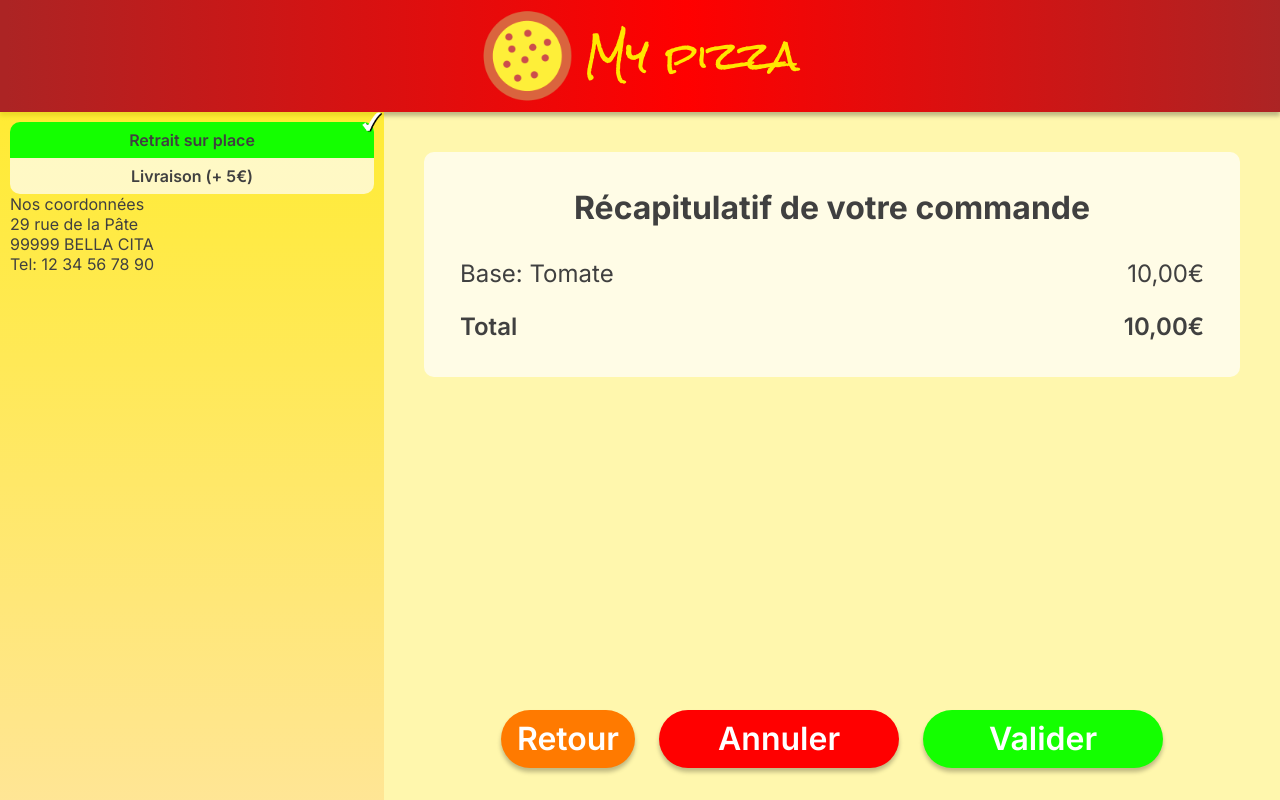
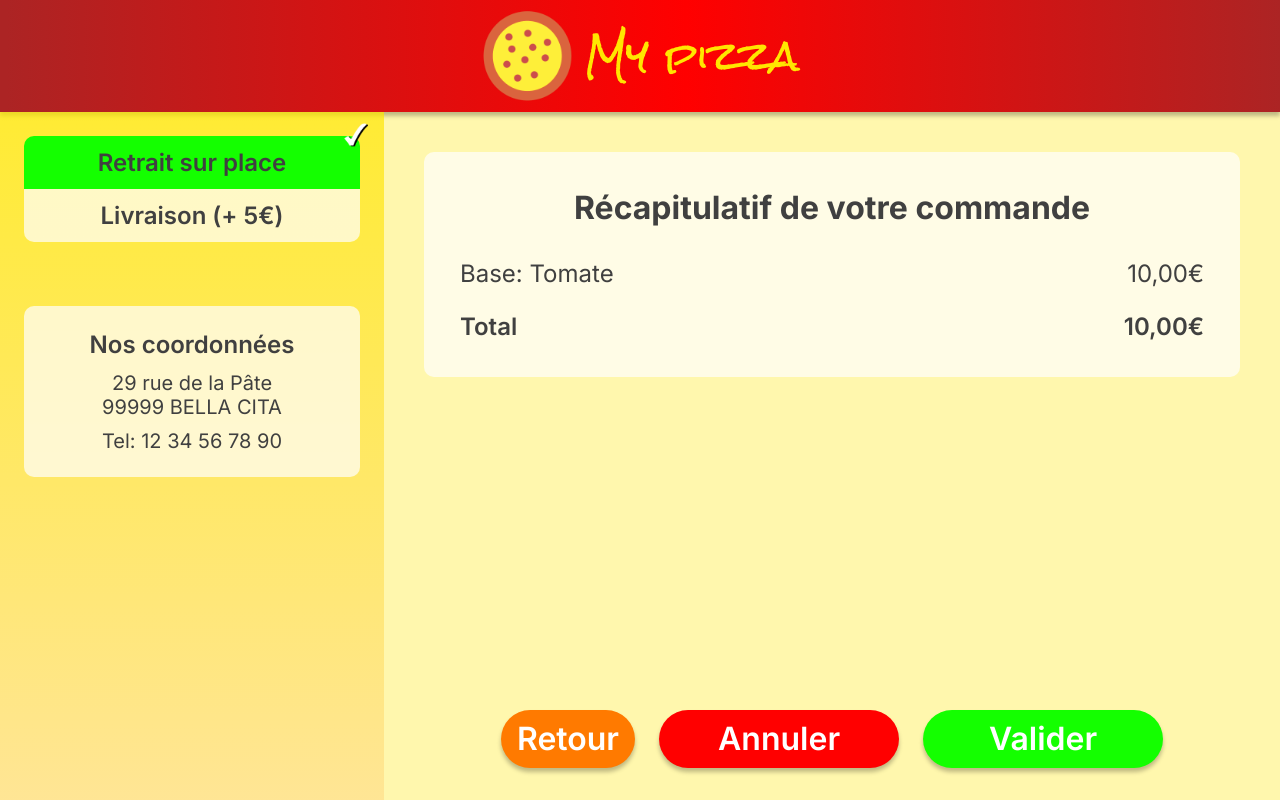
Before and after one commit to nadlgit/my-pizza, a Next.js app: page /order in a window 1280 px wide. Both pictures are taken after a click on the button "Continuer". Built offline with nearby package versions, Linux system fonts and the light colour scheme.

Commit message:
styled order validation

```diff
--- a/src/features/order/delivery/choice.module.css
+++ b/src/features/order/delivery/choice.module.css
@@ -1,12 +1,9 @@
-@value bp-tablet, bp-desktop from 'shared/styles/breakpoints.module.css';
-
 .choice {
+  --check-height: max(1rem, 3vmin);
   --border-radius: 0.625rem;
-  --delivery-font-size: 1rem;
-  --check-height: 1.25rem;
   display: flex;
   flex-direction: column;
-  font-size: var(--delivery-font-size);
+  font-size: max(1rem, 3vmin);
   font-weight: var(--font-weight-semibold);
 }
 
@@ -43,25 +40,11 @@
 }
 .input:checked + .label::after {
   position: absolute;
-  top: calc(-0.48 * var(--check-height));
-  right: calc(-0.4 * var(--check-height));
+  top: calc(-0.55 * var(--check-height));
+  right: calc(-0.35 * var(--check-height));
   content: ' ';
   height: var(--check-height);
   width: var(--check-height);
   background-image: url('/images/check.png');
   background-size: var(--check-height);
 }
-
-@media bp-tablet {
-  .choice {
-    --delivery-font-size: 1.25rem;
-    --check-height: 1.5625rem;
-  }
-}
-
-@media bp-desktop {
-  .choice {
-    --delivery-font-size: 1.5rem;
-    --check-height: 1.875rem;
-  }
-}
--- a/src/features/order/delivery/contact.module.css
+++ b/src/features/order/delivery/contact.module.css
@@ -1,23 +1,31 @@
-@value bp-tablet, bp-desktop from 'shared/styles/breakpoints.module.css';
+.contact {
+  --contact-text-font-size: max(1rem, 2.5vmin);
+  --contact-bigger-font-size: max(1rem, 3vmin);
+  --contact-info-gap: 0.5em;
+  padding: max(0.5em, 3vmin);
+  font-size: var(--contact-text-font-size);
+  text-align: center;
+  background-color: var(--color-transparent-white);
+  border-radius: 0.625rem;
+}
 
-.contact {
-  --button-font-size: 1rem;
+.contact h2 {
+  margin-bottom: var(--contact-info-gap);
+  font-size: var(--contact-bigger-font-size);
+  font-weight: var(--font-weight-semibold);
+}
+
+.phone {
+  margin-top: var(--contact-info-gap);
+}
+
+.nocontact {
+  margin-block: 1em;
+  font-style: italic;
 }
 
 .button {
-  font-size: var(--button-font-size);
+  font-size: var(--contact-bigger-font-size);
   color: var(--color-dark-gray);
   background-color: var(--color-yellow);
 }
-
-@media bp-tablet {
-  .contact {
-    --button-font-size: 1.25rem;
-  }
-}
-
-@media bp-desktop {
-  .contact {
-    --button-font-size: 1.75rem;
-  }
-}
--- a/src/features/order/delivery/contact.tsx
+++ b/src/features/order/delivery/contact.tsx
@@ -10,23 +10,28 @@ type ContactProps = Pick<order, 'deliveryMode' | 'contact'> & {
 
 export const Contact = ({ deliveryMode, contact, openContactForm }: ContactProps) => {
   return (
-    <div className={styles.contact}>
+    <section className={styles.contact}>
       {deliveryMode === 'pick-up' ? (
-        <StoreContact />
+        <>
+          <h2>Nos coordonnées</h2>
+          <StoreContact />
+        </>
       ) : (
-        <CustomerContact contact={contact} openContactForm={openContactForm} />
+        <>
+          <h2>Vos coordonnées</h2>
+          <CustomerContact contact={contact} openContactForm={openContactForm} />
+        </>
       )}
-    </div>
+    </section>
   );
 };
 
 const StoreContact = () => {
   return (
     <>
-      <p>Nos coordonnées</p>
       <p>{STORE_CONTACT.address.line1}</p>
       <p>{STORE_CONTACT.address.city}</p>
-      <p>{`Tel: ${STORE_CONTACT.phoneNumber}`}</p>
+      <p className={styles.phone}>{`Tel: ${STORE_CONTACT.phoneNumber}`}</p>
     </>
   );
 };
@@ -37,17 +42,16 @@ const CustomerContact = ({
 }: Pick<ContactProps, 'contact' | 'openContactForm'>) => {
   return (
     <>
-      <p>Vos coordonnées</p>
       {contact ? (
         <>
           <p>{contact?.name}</p>
           <p>{contact?.address?.line1}</p>
           {contact?.address?.line2 && <p>{contact?.address?.line2}</p>}
           <p>{contact?.address?.city}</p>
-          <p>{`Tel: ${contact?.phoneNumber}`}</p>
+          <p className={styles.phone}>{`Tel: ${contact?.phoneNumber}`}</p>
         </>
       ) : (
-        <p>Veuillez saisir vos coordonnées</p>
+        <p className={styles.nocontact}>Veuillez saisir vos coordonnées</p>
       )}
       <Button className={styles.button} onClick={openContactForm}>
         Modifier
--- a/src/features/order/delivery/delivery.module.css
+++ b/src/features/order/delivery/delivery.module.css
@@ -1,4 +1,31 @@
+@value bp-desktop from 'shared/styles/breakpoints.module.css';
+
 .delivery {
-  padding: 0.625rem;
+  --delivery-padding: max(3vmin, 0.625rem);
+  display: flex;
+  align-items: center;
+  gap: var(--delivery-padding);
+  padding: max(3vh, var(--delivery-padding)) var(--delivery-padding);
   background-image: var(--color-yellow-orange-gradient);
 }
+
+.delivery > :first-child {
+  flex-basis: 30%;
+}
+
+.delivery > :last-child {
+  flex-basis: 70%;
+}
+
+@media bp-desktop, (orientation: landscape) {
+  .delivery {
+    flex-direction: column;
+    gap: max(10%, var(--delivery-padding));
+  }
+
+  .delivery > :first-child,
+  .delivery > :last-child {
+    flex-basis: auto;
+    width: 100%;
+  }
+}
```
